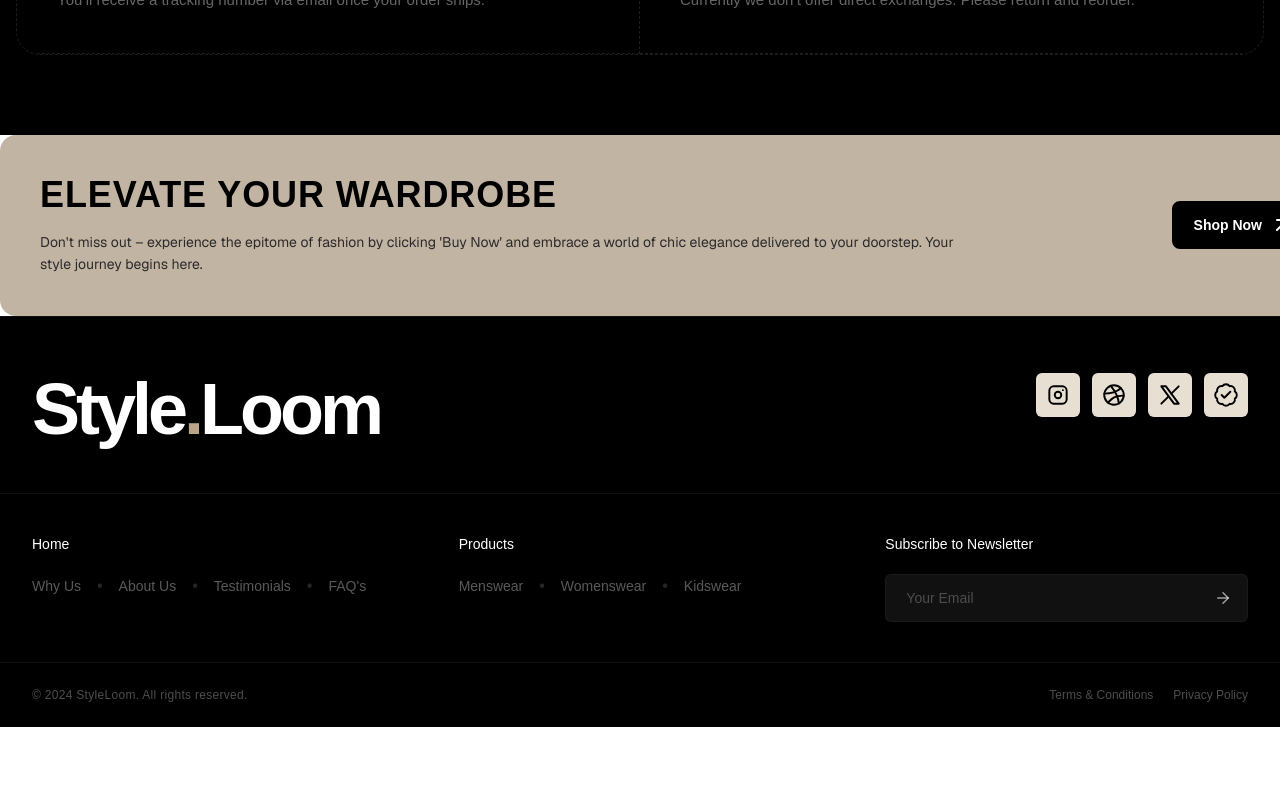
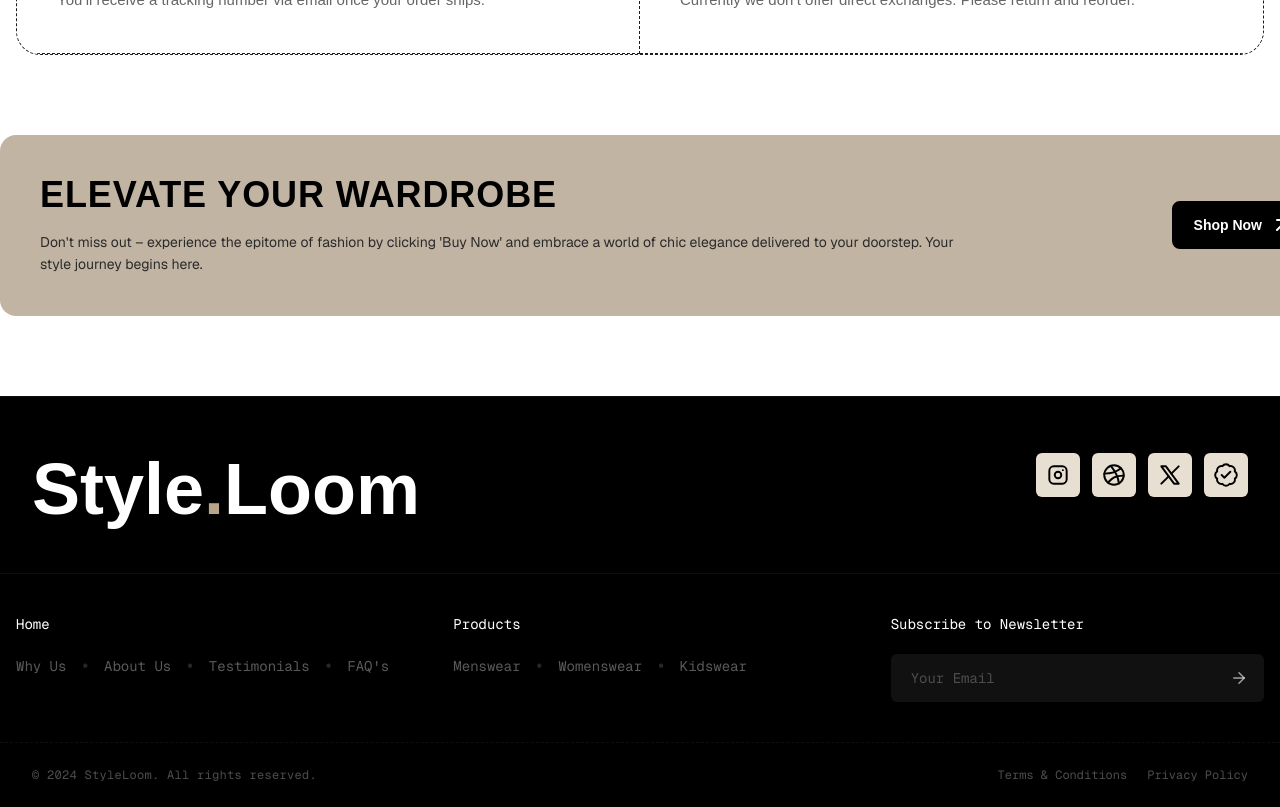
Before and after one commit to m1tywaflow/style-loome, a Next.js app: page / in a window 1280 px wide. Shown: the part 5360-6167 px from the top of the page. Before the commit the page ends 6087 px from the top, so only its background shows below. Built offline with nearby package versions, Linux system fonts and the light colour scheme.

Commit message:
update
Signed-off-by: Mitya <mitywaflow@gmail.com>

```diff
--- a/src/components/molecules/Banners/YellowBanner.tsx
+++ b/src/components/molecules/Banners/YellowBanner.tsx
@@ -4,7 +4,7 @@ import { ArrowUpRight } from "lucide-react";
 
 export default function YellowBanner() {
   return (
-    <section className="w-[1600px] mx-auto ">
+    <section className="w-[1600px] mx-auto pb-20 ">
       <div className="bg-[#C2B4A3] rounded-2xl  flex items-center justify-between overflow-hidden">
         <div className="max-w-5xl p-10">
           <h2 className="text-4xl font-semibold uppercase tracking-wide text-black">
--- a/src/components/organisms/Footer/Footer.tsx
+++ b/src/components/organisms/Footer/Footer.tsx
@@ -19,10 +19,10 @@ const columns = [
 
 export function Footer() {
   return (
-    <footer className="bg-black text-white border-t border-white/[0.06]">
+    <footer className="bg-black text-white border-t  border-white/[0.06]">
       <div className="max-w-7xl mx-auto">
-        <div className="flex flex-col lg:flex-row lg:items-start lg:justify-between px-8 pt-14 pb-12 border-b border-white/[0.06]">
-          <h1 className="text-[72px] leading-none font-semibold tracking-[-4px]">
+        <div className="flex flex-col lg:flex-row lg:items-start lg:justify-between px-8 pt-14 pb-12 border-b  border-white/[0.06]">
+          <h1 className="text-[72px] leading-none  font-semibold">
             Style<span className="text-[#b8a58a]">.</span>Loom
           </h1>
           <div className="flex gap-3 mt-10 lg:mt-0">
@@ -46,16 +46,16 @@ export function Footer() {
             })}
           </div>
         </div>
-        <div className="grid grid-cols-1 md:grid-cols-3 gap-16 px-8 py-10 border-b border-white/[0.06]">
+        <div className="grid grid-cols-1 md:grid-cols-3 gap-16 px-4 py-10 border-b border-dashed border-white/[0.06]">
           {columns.map((col) => (
             <div key={col.title}>
-              <h3 className="text-sm font-medium mb-5">{col.title}</h3>
+              <h3 className="text-sm font-mono mb-5">{col.title}</h3>
               <nav className="flex flex-wrap gap-x-4 gap-y-2">
                 {col.links.map((link, index) => (
                   <div key={link.href} className="flex items-center gap-4">
                     <Link
                       href={link.href}
-                      className="text-sm text-white/35 hover:text-white transition"
+                      className="text-sm font-mono text-white/35 hover:text-white transition"
                     >
                       {link.label}
                     </Link>
@@ -68,14 +68,12 @@ export function Footer() {
             </div>
           ))}
           <div className="md:ml-auto w-full max-w-sm">
-            <h3 className="text-sm font-medium mb-5">
-              Subscribe to Newsletter
-            </h3>
+            <h3 className="text-sm font-mono mb-5">Subscribe to Newsletter</h3>
             <form className="relative">
               <input
                 type="email"
                 placeholder="Your Email"
-                className="w-full h-12 bg-[#111111] border border-white/[0.04] rounded-md px-5 pr-14 text-sm text-white placeholder:text-white/25 outline-none"
+                className="w-full font-mono h-12 bg-[#111111] border-dashed border-white/[0.04] rounded-md px-5 pr-14 text-sm text-white placeholder:text-white/25 outline-none"
               />
               <button
                 type="submit"
@@ -86,7 +84,7 @@ export function Footer() {
             </form>
           </div>
         </div>
-        <div className="flex flex-col md:flex-row items-start md:items-center justify-between gap-5 px-8 py-6">
+        <div className="flex font-mono flex-col md:flex-row items-start md:items-center justify-between gap-5 px-8 py-6">
           <p className="text-xs tracking-wide text-white/30">
             © 2024 StyleLoom. All rights reserved.
           </p>
--- a/src/components/organisms/Sections/FAQ/FAQ.tsx
+++ b/src/components/organisms/Sections/FAQ/FAQ.tsx
@@ -91,7 +91,7 @@ export default function FAQ() {
   const [active, setActive] = useState<keyof typeof faqData>("All");
 
   return (
-    <section className="w-full bg-black px-4 pb-20 pt-10">
+    <section className="w-full  px-4 pb-20 pt-10">
       <div className="mx-auto max-w-[1600px] overflow-hidden rounded-[24px] border border-dashed border-[#1C1C1C]">
         <div className="relative overflow-hidden border-b border-dashed border-[#1C1C1C]">
           <div className="relative z-10 px-8 py-14 md:px-14">
```
